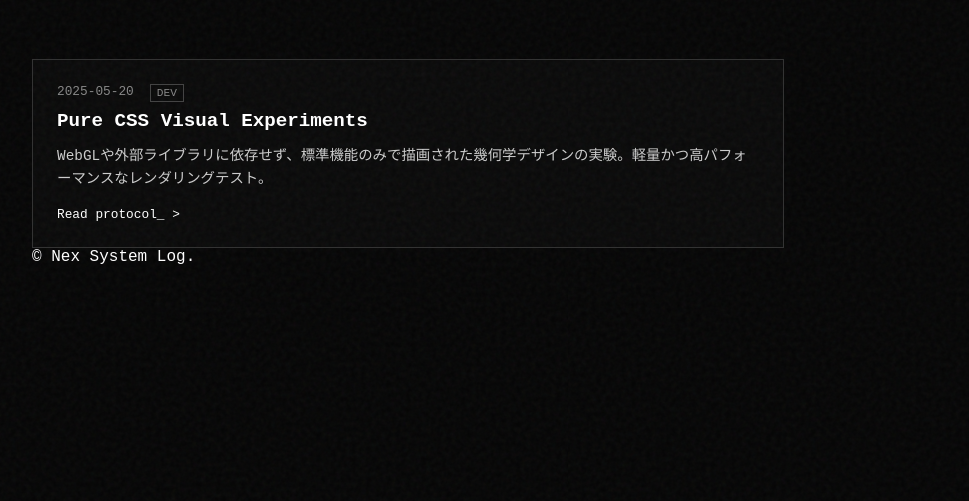
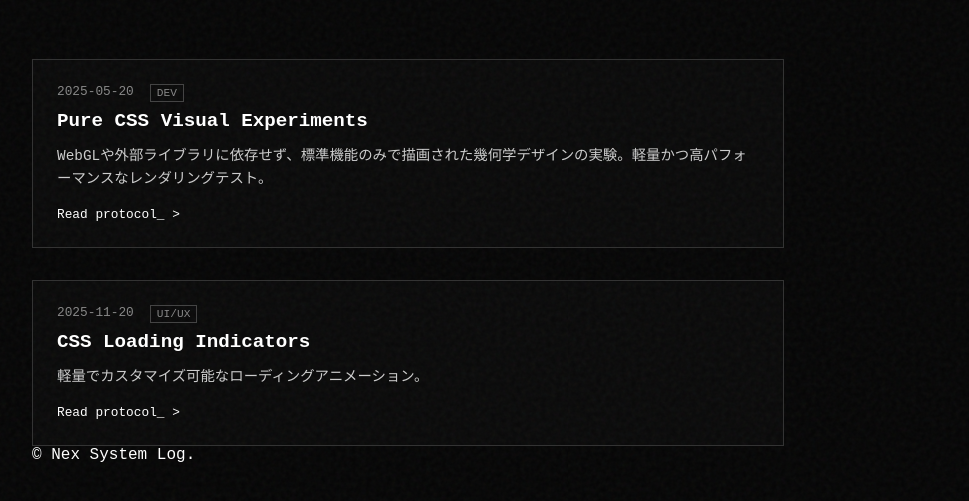
Before and after one commit to Nexy451z/page, a plain HTML site: page blog.html in a window 1280 px wide. Shown: the part 81-582 px from the top of the page, without its empty margins (232-1201 px from the left). Drawn offline with Linux system fonts and the light colour scheme.

Commit message:
Update blog.html

```diff
--- a/blog.html
+++ b/blog.html
@@ -139,7 +139,15 @@
                 <p class="post-excerpt">WebGLや外部ライブラリに依存せず、標準機能のみで描画された幾何学デザインの実験。軽量かつ高パフォーマンスなレンダリングテスト。</p>
                 <span class="read-more">Read protocol_ &gt;</span>
             </div>
+                        <div class="post-card" data-url="pages/css-loaders.html">
+                <div class="post-meta"><span class="date">2025-11-20</span><span class="tag">UI/UX</span></div>
+                <h2 class="post-title">CSS Loading Indicators</h2>
+                <p class="post-excerpt">軽量でカスタマイズ可能なローディングアニメーション。</p>
+                <span class="read-more">Read protocol_ &gt;</span>
+            </div>
+
         </div>
+
         <footer>&copy; Nex System Log.</footer>
     </div>
     <div id="overlay"></div>
```
